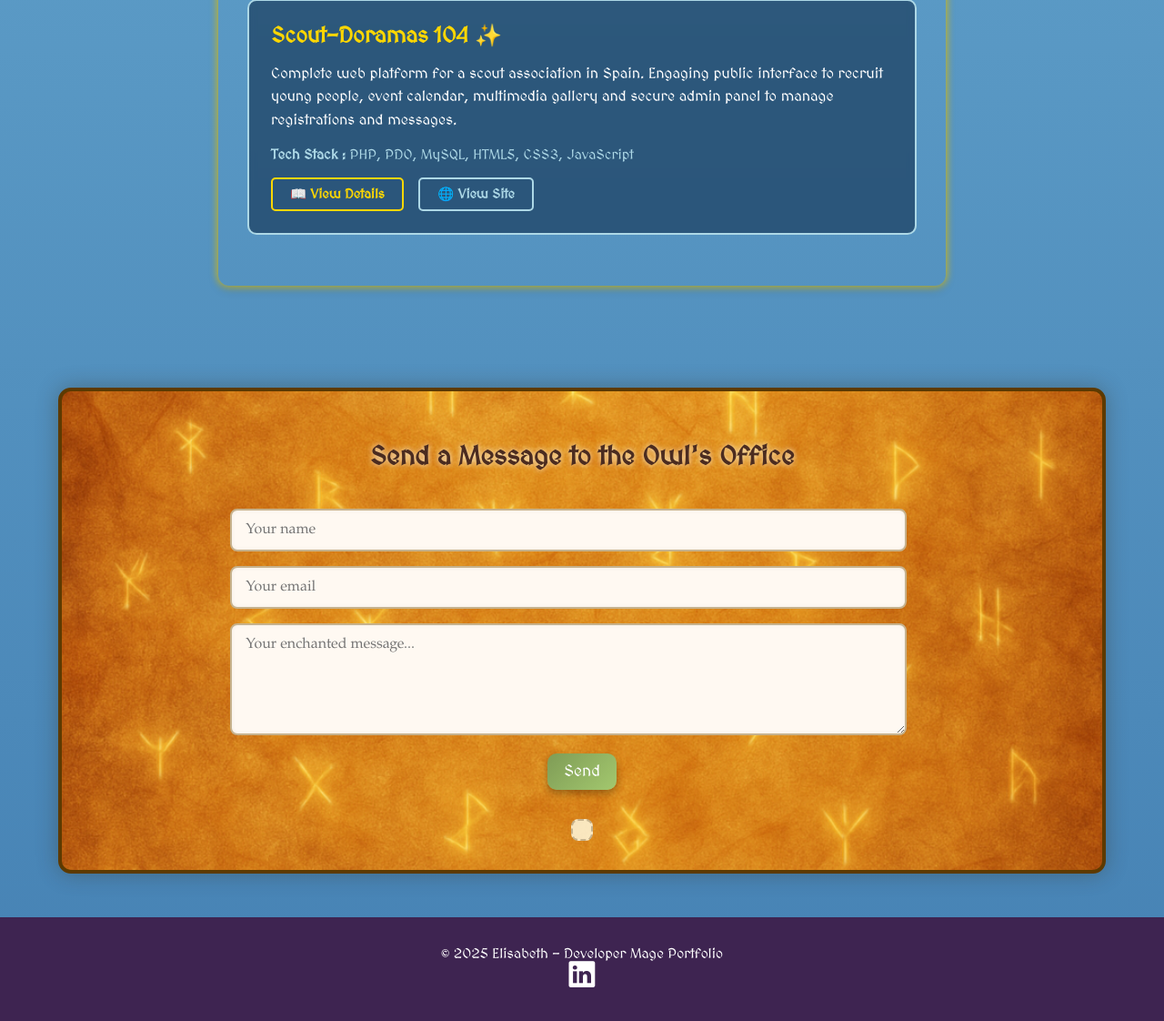
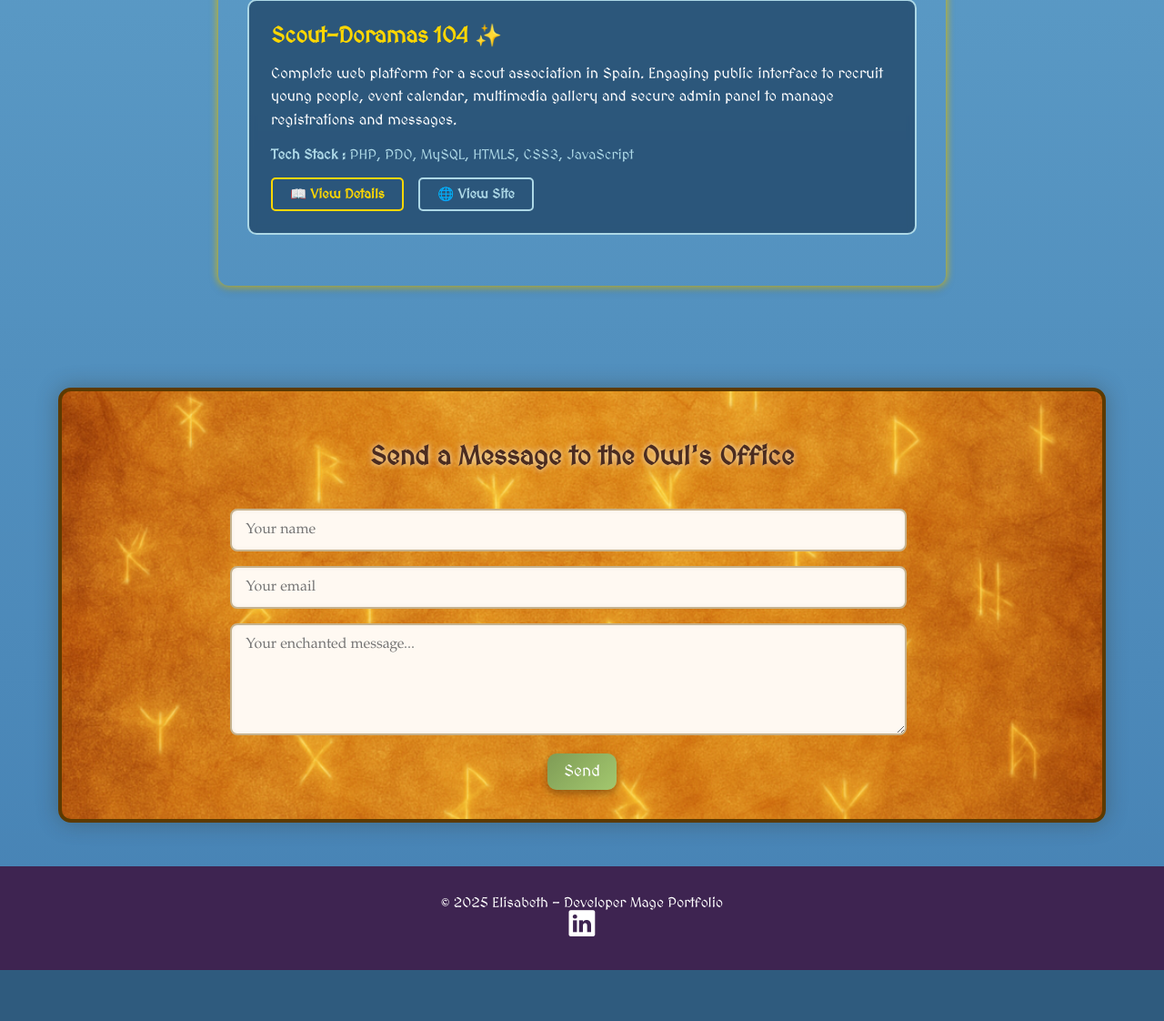
Before and after one commit to etrguez/portfolio, a PHP site: page / in a window 1280 px wide. Shown: the part 2562-3684 px from the top of the page at 91% size. After the commit the page ends 3628 px from the top, so only its background shows below. Run offline with PHP 8.4, Linux system fonts and the light colour scheme; some web fonts are replaced.

Commit message:
Cache le div form-message par défaut et l'affiche après soumission

```diff
--- a/script.js
+++ b/script.js
@@ -191,6 +191,8 @@
       submitButton.style.cursor = "pointer";
       submitButton.textContent = originalText;
 
+      // Afficher le message
+      formMessage.style.display = "block";
       formMessage.innerHTML = data;
 
       // Vérifier si le message contient "success" ou "error"
--- a/style.css
+++ b/style.css
@@ -508,6 +508,10 @@
 
 #bureau-chouettes textarea {
   resize: vertical;
+}
+
+#form-message {
+  display: none;
 }
 
 #bureau-chouettes button {
```
